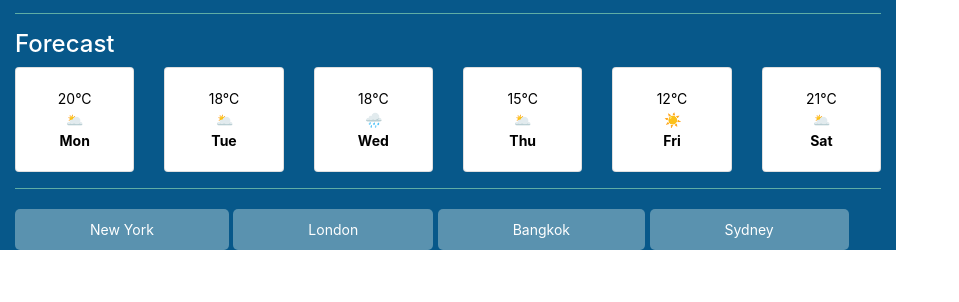
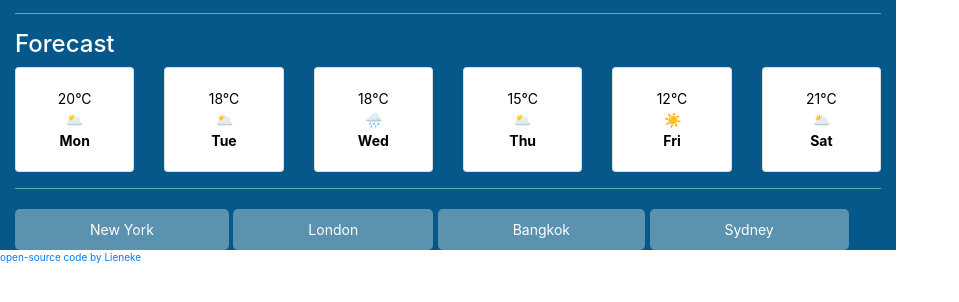
Before and after one commit to lienekeP/my-project-weatherApp, a plain HTML site: page index.html in a window 1280 px wide. Shown: the part 322-624 px from the top of the page, without its empty margins (0-959 px from the left). Drawn offline with nearby package versions, Linux system fonts and the light colour scheme.

Commit message:
added coded by

```diff
--- a/index.html
+++ b/index.html
@@ -121,6 +121,10 @@
         <button class="sydney">Sydney</button>
       </div>
     </div>
+    <a class="codedBy" href="https://github.com/lienekeP/my-project-weatherApp">
+      open-source code by Lieneke</a
+    >
+
     <script src="src/index.js"></script>
   </body>
 </html>
--- a/src/styles.css
+++ b/src/styles.css
@@ -76,3 +76,6 @@ button.sydney {
 .auto {
   margin: 20 0 0 0;
 }
+.codedBy {
+  font-size: 10px;
+}
```
